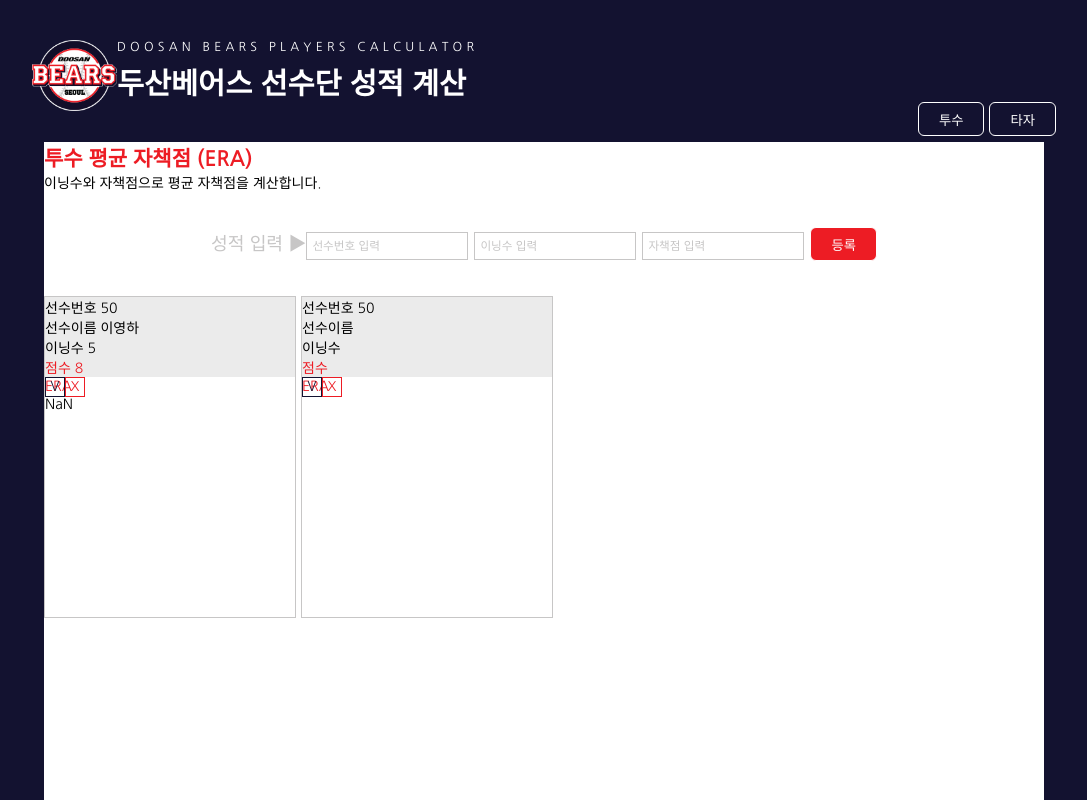
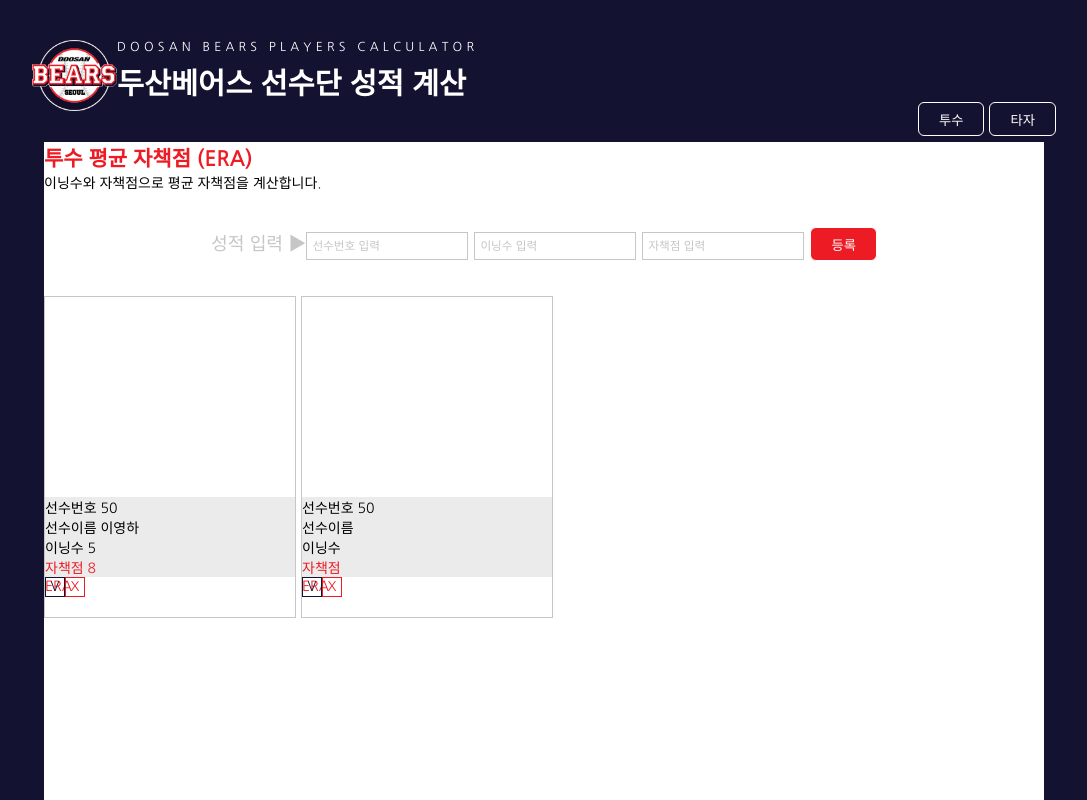
Before and after one commit to ydoni/doosanplayer, a React (Create React App) app: page / in a window 1280 px wide. Shown: the top 800 px of the page, without its empty margins (96-1183 px from the left). Built offline with nearby package versions, Linux system fonts and the light colour scheme.

Commit message:
[React] 선수별 성적 계산기 - 20200331

```diff
--- a/src/App.css
+++ b/src/App.css
@@ -98,6 +98,9 @@
   margin-right:5px;
 
 }
+.playerbox .playerimg{
+  height:200px;
+}
 
 .pitcherInfo {
   background-color: #ebebeb;
--- a/src/App.js
+++ b/src/App.js
@@ -11,19 +11,9 @@
 
   state = {
     playerlist : [
-    {id:0, playerNum:"50", playerName:"이영하", inning:5, score : 8,era:parseInt((this.score*9)/this.inning)},
+    {id:0, playerNum:"50", playerName:"이영하", inning:5, score : 8, era : ""},
     {id:1, playerNum:"50", inning:"", score : ""},
-    ],
-  }
-
-  calcuEra = (id, data) => {
-    const {playerlist} = this.state;
-
-    this.setState({
-      playerlist : playerlist.map(
-        listp => id === listp.id ?
-        {era:((data.score*9)/data.inning).toFixed(2)} : listp)
-    });
+    ]
   }
 
 
@@ -41,6 +31,18 @@
     });
   }
 
+
+  calcuEra = (id, data) => {
+    const {playerlist} = this.state;
+
+    this.setState({
+      playerlist : playerlist.map(
+        listp => id === listp.id ?
+        { era:((data.score*9)/data.inning).toFixed(2) } : listp)
+    });
+  }
+
+
   removePlayer = (id) => {
     const {playerlist} = this.state;
 
@@ -55,7 +57,7 @@
     this.setState({
       playerlist : playerlist.map(
         listp => id === listp.id ?
-        {id:id, playerNum:data.playerNum, inning:data.inning,
+        {id:id, playerNum:data.playerNum, playerName:data.playerName, inning:data.inning,
         score:data.score, era:((data.score*9)/data.inning).toFixed(2)} : listp)
     });
   }
@@ -88,7 +90,7 @@
             <h2>투수 평균 자책점 (ERA)</h2>
             <p>이닝수와 자책점으로 평균 자책점을 계산합니다.</p>
             <PutScore grade={this.getScore} />
-            <List data = {playerlist} calEra = {this.calcuEra} onRemove={this.removePlayer} onModify={this.modifyPlayer} />
+            <List data = {playerlist} onRemove={this.removePlayer} onModify={this.modifyPlayer} />
           </div>
 
 
--- a/src/components/List.js
+++ b/src/components/List.js
@@ -7,10 +7,10 @@
 
 	render(){
 
-		const {data, onRemove, onModify, calEra} = this.props;
+		const {data, onRemove, onModify} = this.props;
 
 		const list_pitch = data.map (
-			listp => (<PitcherList key={listp.id} calEra={calEra} listp={listp} onRemove={onRemove} onModify={onModify} />)
+			listp => (<PitcherList key={listp.id} listp={listp} onRemove={onRemove} onModify={onModify} />)
 		);
 
 		// const list_hitter = data.map (
--- a/src/components/PitcherList.js
+++ b/src/components/PitcherList.js
@@ -6,9 +6,9 @@
 		editing : false,
 		playerNum : "",
 		playerName : "",
-		inning : "",
-		score : "",
-		era :""
+		inning : 0,
+		score : 0,
+		era : 0
 	}
 
 
@@ -53,11 +53,9 @@
 			//이전 editing 값은 true 이면서 동시에 현재 state값은 false일 때
 
 			//onModify(파라미터1 , 파라미터2); 호출
-			onModify(listp.id , {playerNum : this.state.playerNum,
+			onModify(listp.id , {playerNum : this.state.playerNum, playerName: this.state.playerName,
 				inning : this.state.inning,	score : this.state.score, era : this.state.era })
-			this.setState({
-				playerName : listp.playerName
-			}); //이름은 수정 안되도록
+
 		}
 	}
 
@@ -87,8 +85,9 @@
 
 
 
+		const {playerNum, playerName, inning, score, era} = this.props.listp;
 
-		const {playerNum, playerName, inning, score, era} = this.props.listp;
+
 
 		// const list_pitch = data.map (
 		// 	info => (<)
@@ -96,13 +95,13 @@
 
 		return(
 			<div className="playerbox">
+				<div className="playerimg"><img src=""/></div>
 				<ul className="pitcherInfo">
 					<li>선수번호 {playerNum}</li>
 					<li>선수이름 {playerName}</li>
 					<li>이닝수 {inning}</li>
-					<li>점수 {score}</li>
-					<li>ERA</li>
-					<li>{era}</li>
+					<li>자책점 {score}</li>
+					<li>ERA {era}</li>
 				</ul>
 				<div className="button_container">
 					<button className="change button_p" onClick = {this.modifyPlayer}>V</button>
--- a/src/components/PutScore.js
+++ b/src/components/PutScore.js
@@ -2,7 +2,7 @@
 
 class PutScore extends Component {
 
-	state = { playerNum:"", inning:"", score:"" }
+	state = { playerNum:"", inning:"", score:"", era:"" }
 
 	onChangeValue = (e) => {
 		this.setState({
@@ -18,7 +18,7 @@
 			playerNum:"",
 			inning:"",
 			score:"",
-			// era:""
+			era:""
 			// era : (this.state.score*9)/this.state.inning
 			//era : score * 9 / inning
 		});
```
